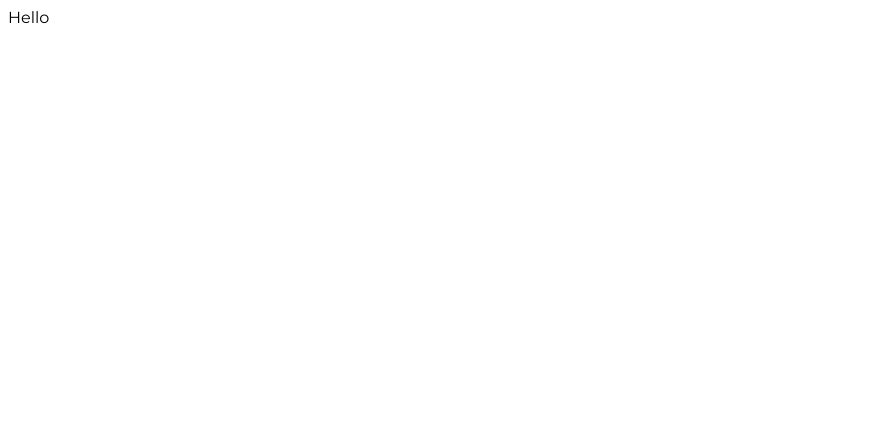
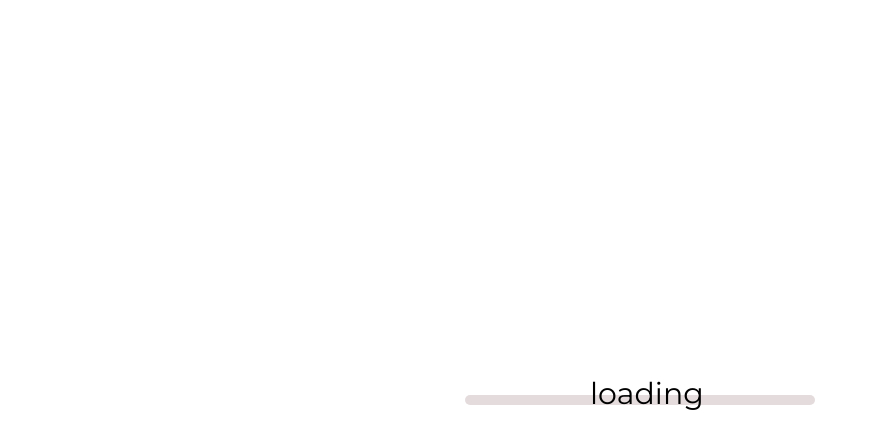
Before and after one commit to EhWanu/Dynamic-Progress-Bar---Circle-with-CSS-and-JavaScript, a plain HTML site: page index.html in a window 1280 px wide. Shown: the whole page, without its empty margins (0-869 px from the left). Drawn offline with Linux system fonts and the light colour scheme.

Commit message:
created html elements and basic stylings

```diff
--- a/index.html
+++ b/index.html
@@ -9,9 +9,10 @@
     <title>Document</title>
 </head>
 <body>
-    <div class="yolo">
-        Hello
+    <div class="progress-bar">
+        <div class="progress"></div>
     </div>
+    <span class='loading'>loading</span>
 </body>
 <script src="app.js"></script>
 </html>
--- a/style.css
+++ b/style.css
@@ -1,4 +1,30 @@
 *{
     padding: 0;
+    margin: 0;
     font-family: 'Montserrat', sans-serif;
 }
+
+.progress-bar{
+    width: 350px;
+    height: 10px;
+    background-color: rgb(228, 220, 220);
+    position: absolute;
+    top: 0;
+    bottom: 0;
+    left: 0;
+    right: 0;
+    margin: auto;
+    border-radius: 30px;
+}
+
+.loading {
+    width: 100px;
+    height: 50px;
+    font-size: 30px;
+    position: absolute;
+    top: 0;
+    bottom: 0;
+    left: 0;
+    right: 0;
+    margin: auto;
+}
```
